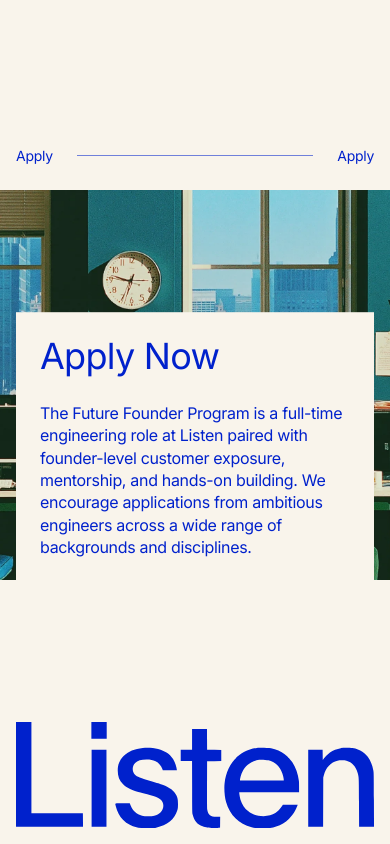
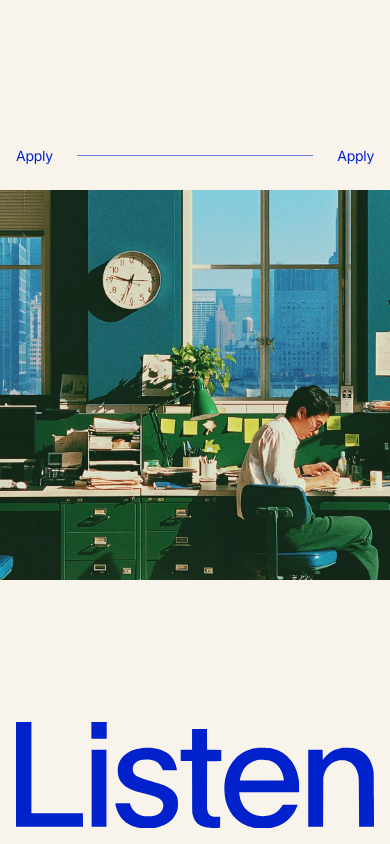
Before and after one commit to brannonwellington-design/foundersprogram, a Next.js app: page /founder-program/ in a window 390 px wide. Shown: the part 9403-10247 px from the top of the page. Built offline with nearby package versions, Linux system fonts and the light colour scheme.

Commit message:
Apply (mobile): reveal text card from below the image, landing at rest

```diff
--- a/src/components/sections/Apply.tsx
+++ b/src/components/sections/Apply.tsx
@@ -23,8 +23,12 @@ export function Apply() {
     target: sectionRef,
     offset: ["start end", "end start"],
   });
-  // The panel drifts up over the background as the section scrolls through.
-  const panelY = useTransform(scrollYProgress, [0, 1], [110, -110]);
+  // Mobile reveal: the text card starts fully below the (square) image — so the
+  // photo reads unobscured as it scrolls into frame — then rises up into its
+  // resting spot (y: 0) and holds there as the rest of the section scrolls past.
+  // `y` is a percentage of the card's own height, so it clears any size. (clamps
+  // outside the input range, so it stays hidden before and settled after.)
+  const panelY = useTransform(scrollYProgress, [0.2, 0.6], ["110%", "0%"]);
 
   return (
     <section
```
